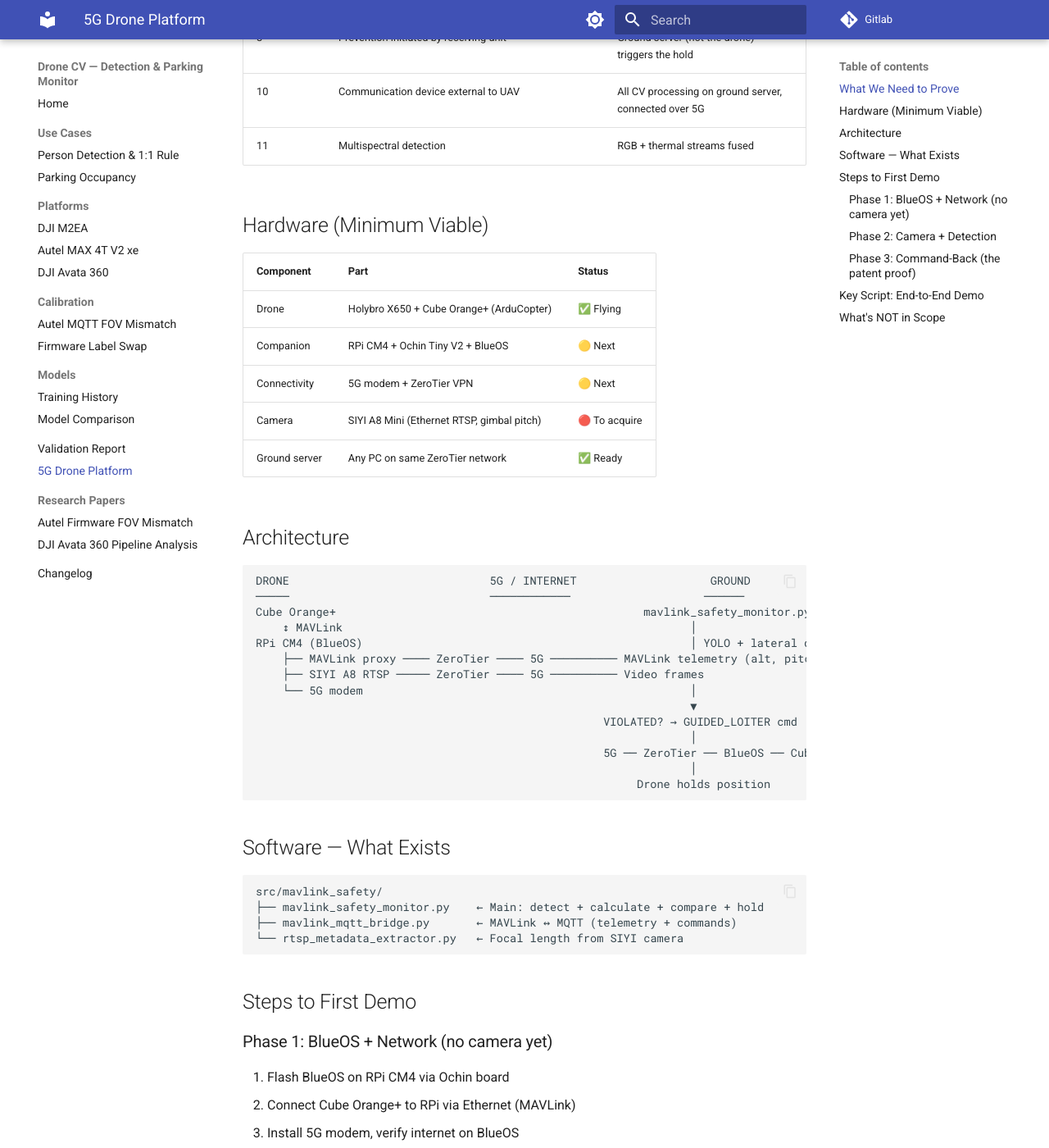
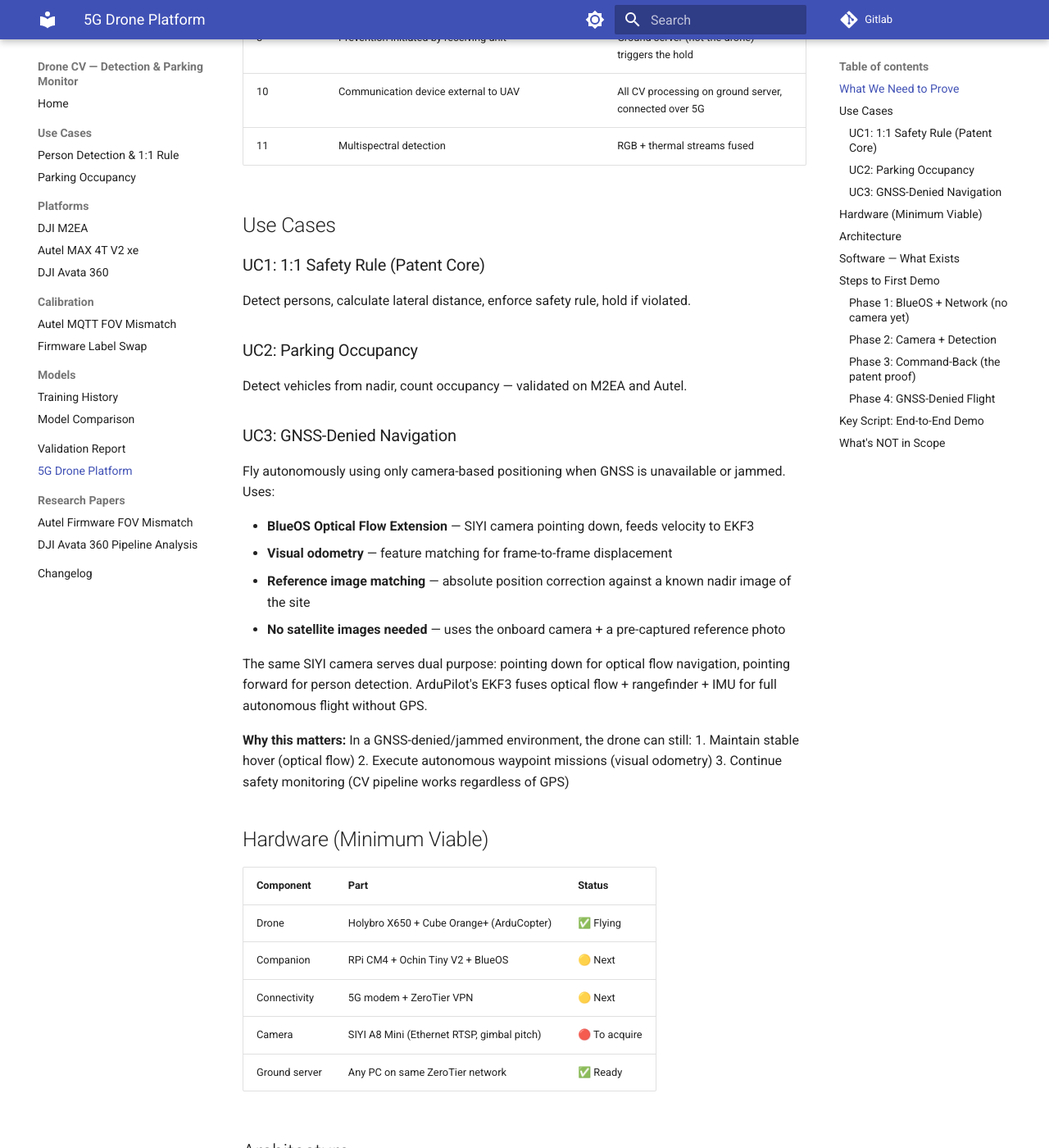
Before and after one commit to rwiren/drone-cv-detection, an MkDocs documentation site: the page built from docs-site/5g-drone.md, in a window 1280 px wide and 1400 px high, scrolled down 676 px. Shown: the whole window at 82% size. Built offline with MkDocs 1.6.1 and Material for MkDocs 9.7.7, drawn with Linux system fonts in a browser that asks for light colours; some of the changed text lies outside the part shown.

Commit message:
feat: UC3 GNSS-denied navigation — visual odometry + optical flow
- gnss_denied_nav.py: ORB feature tracking, frame-to-frame displacement,
  reference image matching for absolute correction, sends
  VISION_POSITION_ESTIMATE to ArduPilot EKF3
- BlueOS OpticalFlow Extension provides velocity via SIYI camera
- Same camera serves dual purpose: down=navigation, forward=safety
- Project plan updated with Phase 4 (GNSS-denied flight test)
- Three use cases: 1:1 rule, parking occupancy, GNSS-denied nav

````diff
--- a/docs-site/5g-drone.md
+++ b/docs-site/5g-drone.md
@@ -14,6 +14,29 @@
 | 8 | Prevention initiated by receiving unit | Ground server (not the drone) triggers the hold |
 | 10 | Communication device external to UAV | All CV processing on ground server, connected over 5G |
 | 11 | Multispectral detection | RGB + thermal streams fused |
+
+## Use Cases
+
+### UC1: 1:1 Safety Rule (Patent Core)
+Detect persons, calculate lateral distance, enforce safety rule, hold if violated.
+
+### UC2: Parking Occupancy
+Detect vehicles from nadir, count occupancy — validated on M2EA and Autel.
+
+### UC3: GNSS-Denied Navigation
+Fly autonomously using only camera-based positioning when GNSS is unavailable or jammed. Uses:
+
+- **BlueOS Optical Flow Extension** — SIYI camera pointing down, feeds velocity to EKF3
+- **Visual odometry** — feature matching for frame-to-frame displacement
+- **Reference image matching** — absolute position correction against a known nadir image of the site
+- **No satellite images needed** — uses the onboard camera + a pre-captured reference photo
+
+The same SIYI camera serves dual purpose: pointing down for optical flow navigation, pointing forward for person detection. ArduPilot's EKF3 fuses optical flow + rangefinder + IMU for full autonomous flight without GPS.
+
+**Why this matters:** In a GNSS-denied/jammed environment, the drone can still:
+1. Maintain stable hover (optical flow)
+2. Execute autonomous waypoint missions (visual odometry)
+3. Continue safety monitoring (CV pipeline works regardless of GPS)
 
 ## Hardware (Minimum Viable)
 
@@ -48,10 +71,16 @@
 
 ```
 src/mavlink_safety/
-├── mavlink_safety_monitor.py    ← Main: detect + calculate + compare + hold
+├── mavlink_safety_monitor.py    ← UC1: detect + calculate + compare + hold
 ├── mavlink_mqtt_bridge.py       ← MAVLink ↔ MQTT (telemetry + commands)
-└── rtsp_metadata_extractor.py   ← Focal length from SIYI camera
+├── rtsp_metadata_extractor.py   ← Claim 4: focal length from SIYI camera
+└── gnss_denied_nav.py           ← UC3: visual odometry + reference matching
 ```
+
+BlueOS provides additionally:
+- **OpticalFlow Extension** — uses SIYI camera downward for velocity → EKF3
+- **ZeroTier Extension** — 5G connectivity to ground server
+- **MAVLink Endpoints** — bidirectional command over network
 
 ## Steps to First Demo
 
@@ -80,6 +109,16 @@
 15. **Drone stops.** ← This proves claims 7, 8, 10.
 16. Record video + telemetry logs as evidence
 
+### Phase 4: GNSS-Denied Flight
+
+17. Enable BlueOS OpticalFlow Extension (SIYI camera pointing down)
+18. Attach rangefinder (lidar for altitude)
+19. Set ArduPilot: `FLOW_TYPE=5`, `EK3_FLOW_DELAY=150`, disable GPS
+20. Hover test in Loiter mode without GPS — confirm stable position hold
+21. Run `gnss_denied_nav.py` with reference image for absolute position correction
+22. **Test:** Autonomous waypoint mission with GPS disabled, safety monitor still active
+23. Record flight as evidence — CV safety works even without satellites
+
 ## Key Script: End-to-End Demo
 
 ```bash
````
Also changed, not shown: CHANGELOG.md (+9 -9 lines), docs-site/changelog.md (+9 -9 lines), docs/5G_DRONE_PROJECT_PLAN.md (+41 -2 lines), 1 other file.
